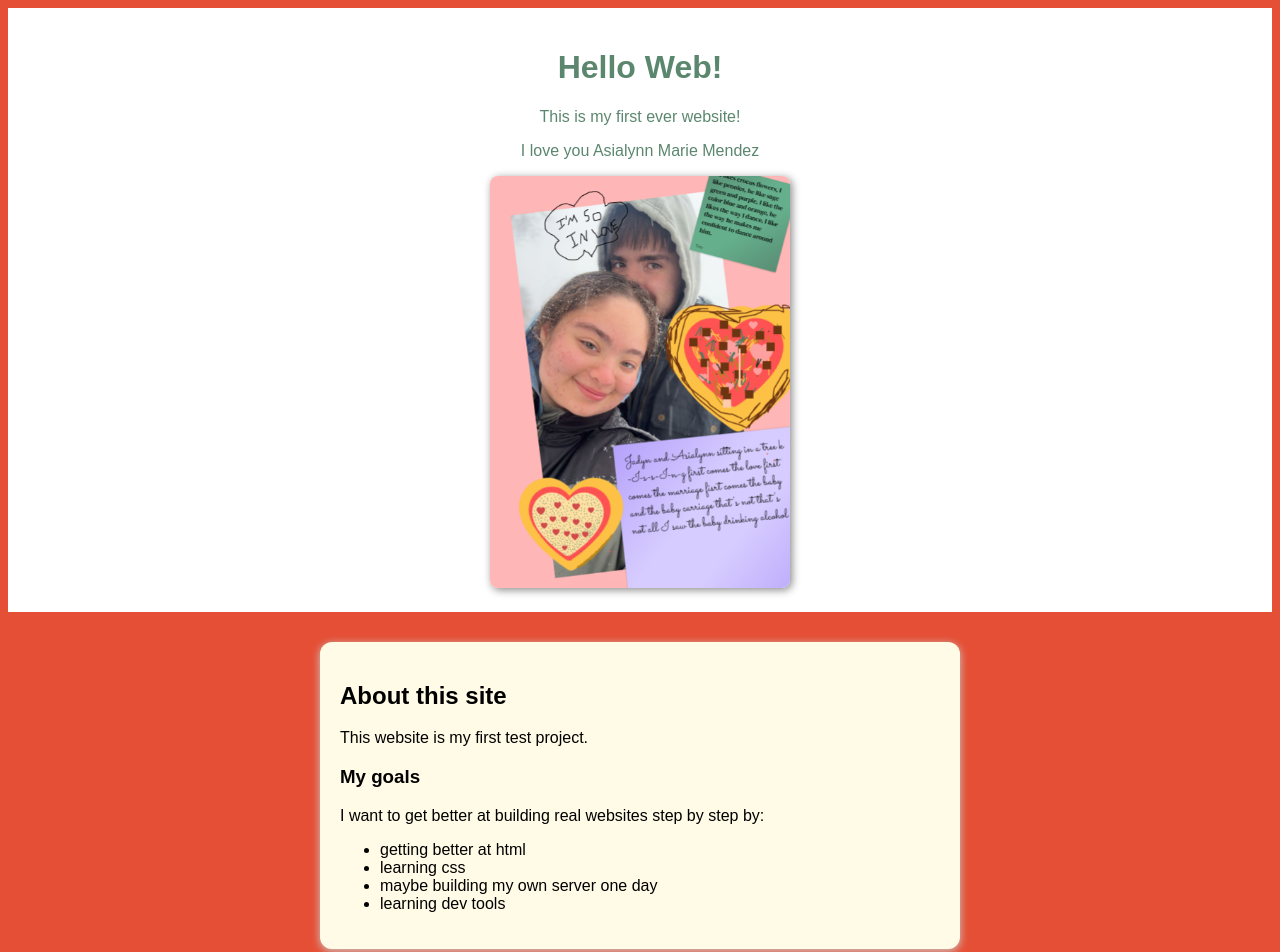
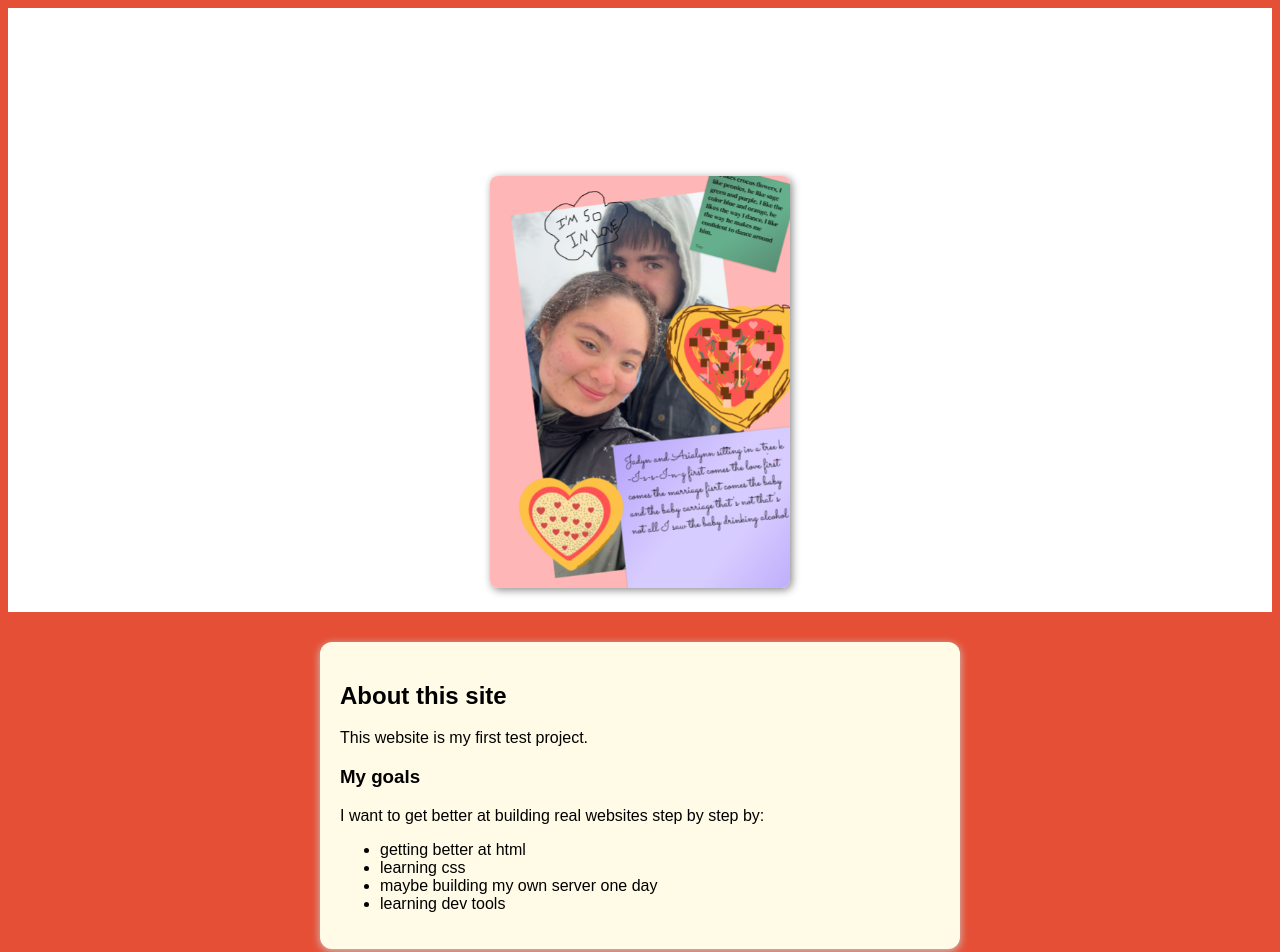
Before and after one commit to jadynholbach-spec/Website-Test001, a plain HTML site: page index.html in a window 1280 px wide. Shown: the top 952 px of the page. Drawn offline with Linux system fonts and the light colour scheme.

Commit message:
Update index.html

```diff
--- a/index.html
+++ b/index.html
@@ -10,7 +10,7 @@
     }
     header {
       background: #fff;
-      color: #5B876E;
+      color: #fff;
       padding: 20px;
       text-align: center;
     }
```
